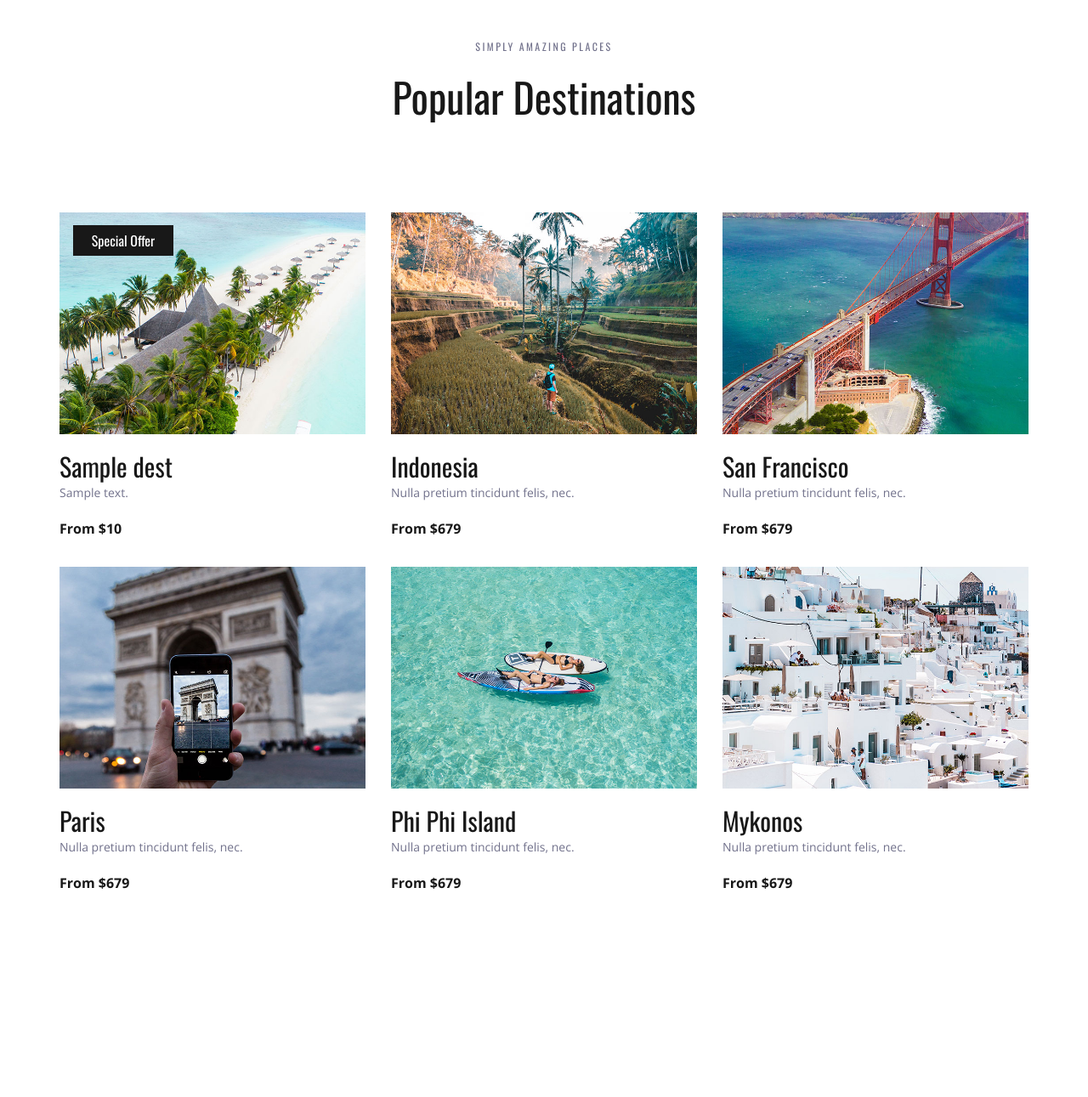
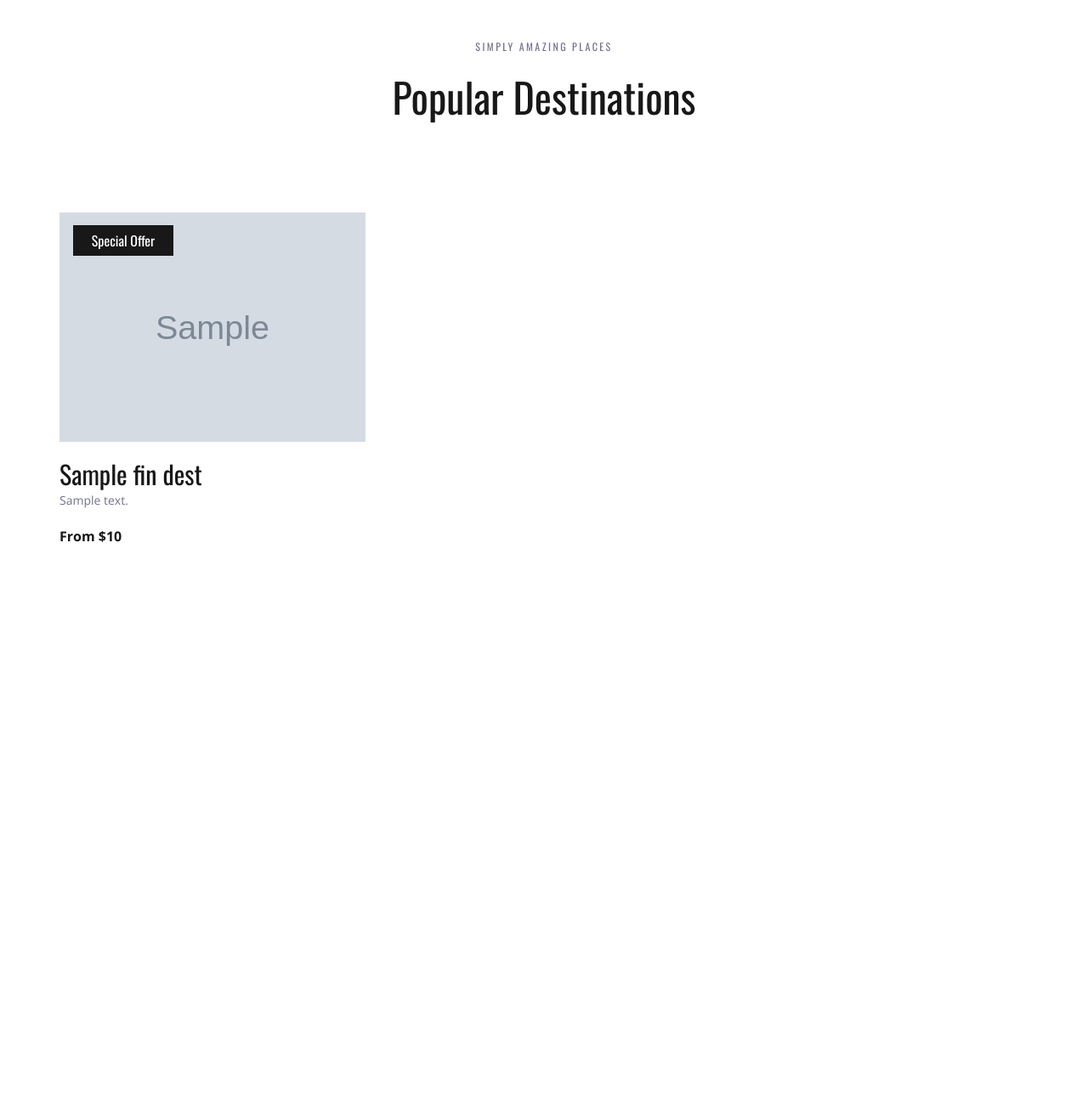
Before and after one commit to aghanhussain/travelloWebApp, a Django app: template templates/index.html in a window 1280 px wide. Shown: the part 1235-2526 px from the top of the page at 85% size. Run offline with Django 3.2, Linux system fonts and the light colour scheme; the template is opened without the code that fills it: most values are stand-ins (such as "Sample title", 1, 10 or a date in 2020); grey boxes marked "Sample" are stand-in pictures.

Commit message:
added dynamic div of destinations

```diff
--- a/templates/index.html
+++ b/templates/index.html
@@ -1,5 +1,6 @@
 
-
+{% load static %}
+{% static 'images' as baseUrl %}
 <!DOCTYPE html>
 <html lang="en">
 <head>
@@ -250,77 +251,21 @@
 					<div class="destinations_container item_grid">
 
 						<!-- Destination -->
+						{% for finDest in finDests %}
 						<div class="destination item">
 							<div class="destination_image">
-								<img src="static/images/destination_1.jpg" alt="">
+								<img src="{{baseUrl}}/{{finDest.img}}" alt="">
 								<div class="spec_offer text-center"><a href="#">Special Offer</a></div>
 							</div>
 							<div class="destination_content">
-								<div class="destination_title"><a href="destinations.html">{{dest.name}}</a></div>
-								<div class="destination_subtitle"><p>{{dest.desc}}</p></div>
-								<div class="destination_price">From ${{dest.price}}</div>
+								<div class="destination_title"><a href="destinations.html">{{finDests.name}}</a></div>
+								<div class="destination_subtitle"><p>{{finDest.desc}}</p></div>
+								<div class="destination_price">From ${{finDest.price}}</div>
 							</div>
 						</div>
+						{% endfor %}
 
-						<!-- Destination -->
-						<div class="destination item">
-							<div class="destination_image">
-								<img src="static/images/destination_2.jpg" alt="">
-							</div>
-							<div class="destination_content">
-								<div class="destination_title"><a href="destinations.html">Indonesia</a></div>
-								<div class="destination_subtitle"><p>Nulla pretium tincidunt felis, nec.</p></div>
-								<div class="destination_price">From $679</div>
-							</div>
-						</div>
 
-						<!-- Destination -->
-						<div class="destination item">
-							<div class="destination_image">
-								<img src="static/images/destination_3.jpg" alt="">
-							</div>
-							<div class="destination_content">
-								<div class="destination_title"><a href="destinations.html">San Francisco</a></div>
-								<div class="destination_subtitle"><p>Nulla pretium tincidunt felis, nec.</p></div>
-								<div class="destination_price">From $679</div>
-							</div>
-						</div>
-
-						<!-- Destination -->
-						<div class="destination item">
-							<div class="destination_image">
-								<img src="static/images/destination_4.jpg" alt="">
-							</div>
-							<div class="destination_content">
-								<div class="destination_title"><a href="destinations.html">Paris</a></div>
-								<div class="destination_subtitle"><p>Nulla pretium tincidunt felis, nec.</p></div>
-								<div class="destination_price">From $679</div>
-							</div>
-						</div>
-
-						<!-- Destination -->
-						<div class="destination item">
-							<div class="destination_image">
-								<img src="static/images/destination_5.jpg" alt="">
-							</div>
-							<div class="destination_content">
-								<div class="destination_title"><a href="destinations.html">Phi Phi Island</a></div>
-								<div class="destination_subtitle"><p>Nulla pretium tincidunt felis, nec.</p></div>
-								<div class="destination_price">From $679</div>
-							</div>
-						</div>
-
-						<!-- Destination -->
-						<div class="destination item">
-							<div class="destination_image">
-								<img src="static/images/destination_6.jpg" alt="">
-							</div>
-							<div class="destination_content">
-								<div class="destination_title"><a href="destinations.html">Mykonos</a></div>
-								<div class="destination_subtitle"><p>Nulla pretium tincidunt felis, nec.</p></div>
-								<div class="destination_price">From $679</div>
-							</div>
-						</div>
 
 					</div>
 				</div>
```
Also changed, not shown: travello/views.py (+36 -1 lines).
